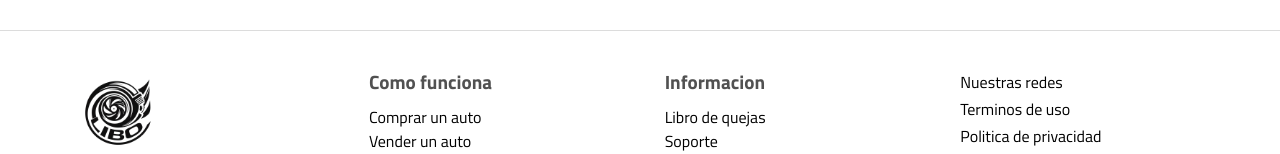
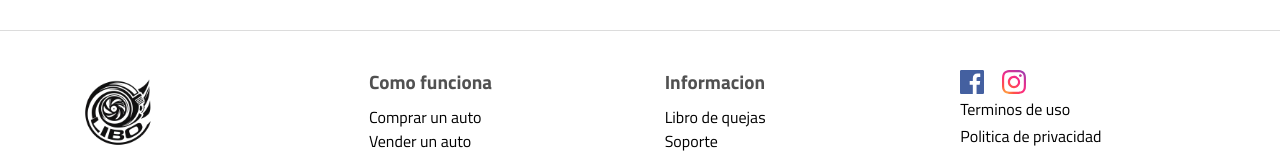
Before and after one commit to Libo033/concesionario-0, a Next.js app: page / in a window 1280 px wide. Shown: the part 1024-1178 px from the top of the page. Built offline with nearby package versions, Linux system fonts and the light colour scheme.

Commit message:
Añadido redes sociales a Footer

```diff
--- a/src/componentes/others/Footer.tsx
+++ b/src/componentes/others/Footer.tsx
@@ -33,7 +33,32 @@ const Footer = () => {
             <a>Defensa al consumidor</a>
           </div>
           <div className={styles.Footer_Mid}>
-            <Link href={"/social"}>Nuestras redes</Link>
+            <div className={styles.Footer_Social}>
+              <a
+                rel="noreferrer nofollow"
+                target="_blank"
+                href="https://facebook.com/"
+              >
+                <Image
+                  src={"/image/facebook.svg"}
+                  alt="facebook"
+                  width={24}
+                  height={24}
+                />
+              </a>
+              <a
+                rel="noreferrer nofollow"
+                target="_blank"
+                href="https://instagram.com/"
+              >
+                <Image
+                  src={"/image/ig.svg"}
+                  alt="instagram"
+                  width={24}
+                  height={24}
+                />
+              </a>
+            </div>
             <Link href={"/terms-of-use"}>Terminos de uso</Link>
             <Link href={"/privacy-policy"}>Politica de privacidad</Link>
             <a
--- a/src/componentes/others/page.module.css
+++ b/src/componentes/others/page.module.css
@@ -64,6 +64,16 @@
 
 .Footer_Mid a:hover {
   text-decoration: underline;
+}
+
+.Footer_Social {
+  display: flex;
+  gap: 18px;
+}
+
+.Footer_Social a {
+  display: flex;
+  align-items: center;
 }
 /*#endregion */
 
```
Also changed, not shown: src/app/social/Page.tsx (deleted, +0 -7 lines), public/image/facebook2.svg (added), public/image/ig.svg (added).
